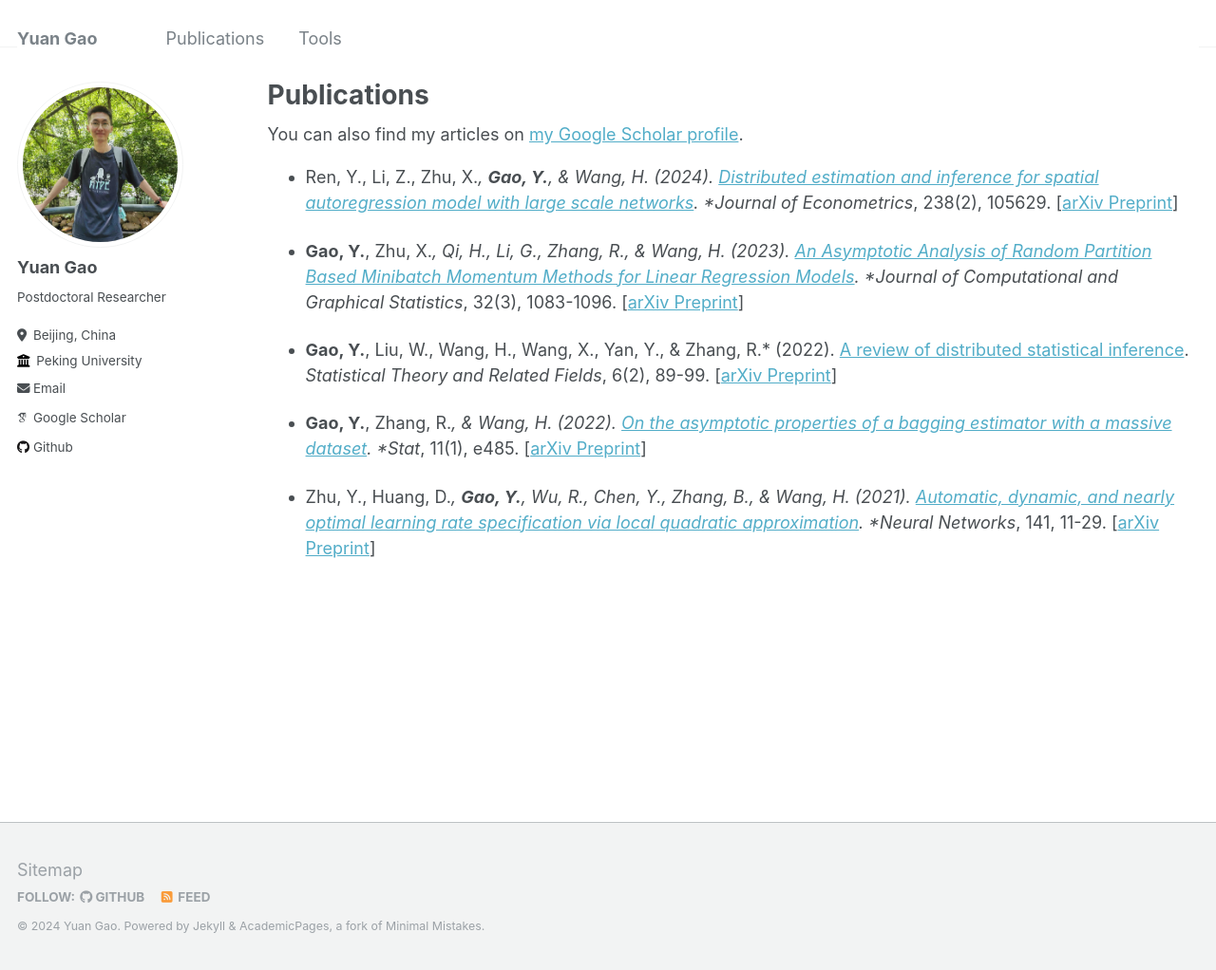
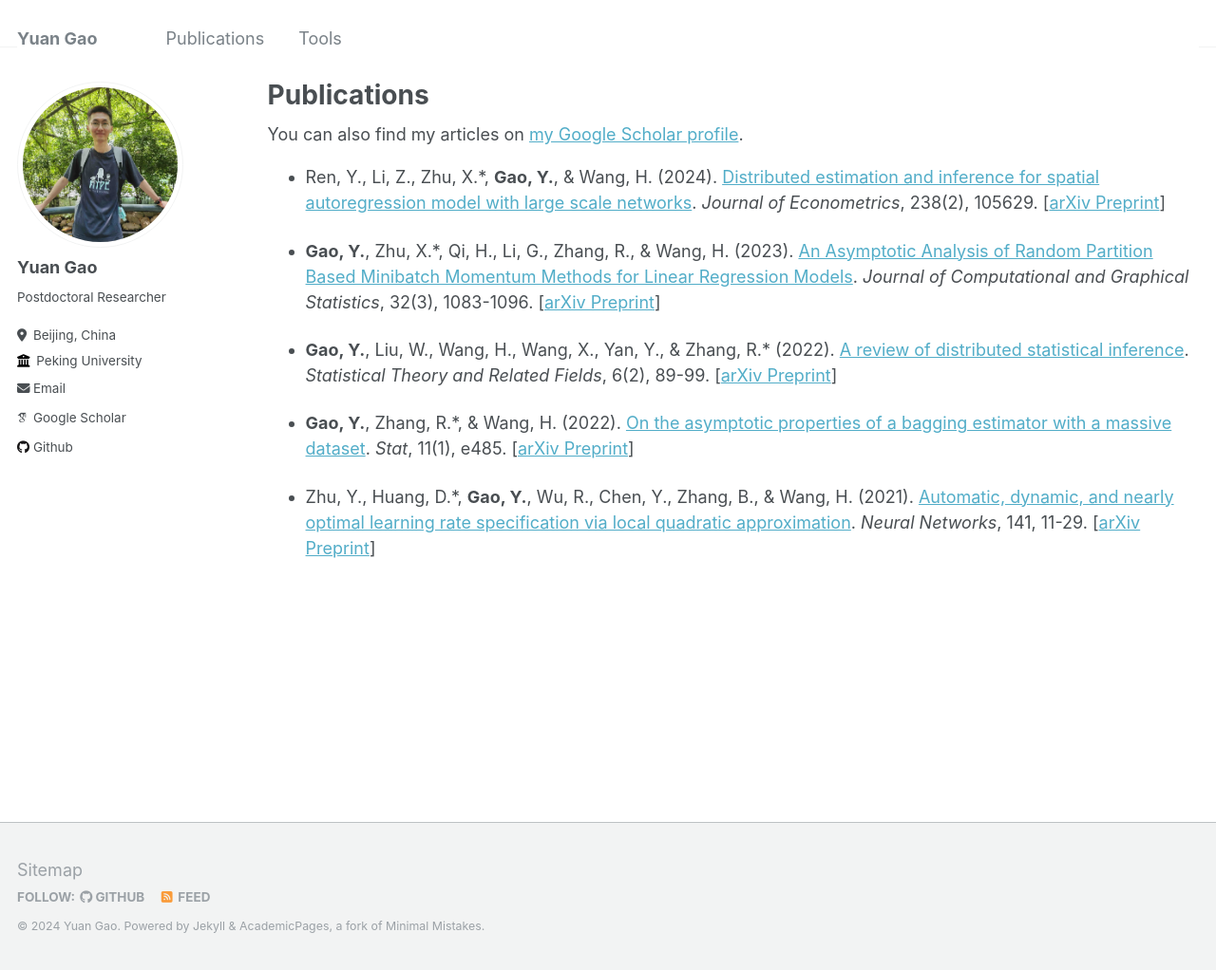
Before and after one commit to YannEmiya/YannEmiya.github.io, a Jekyll site: the page built from _pages/publications.md, in a window 1280 px wide and 1022 px high. Shown: the whole window at 95% size. Built offline with Jekyll 4.4.1, drawn with Linux system fonts in a browser that asks for light colours; some web fonts are replaced.

Commit message:
Update publications.md

```diff
--- a/_pages/publications.md
+++ b/_pages/publications.md
@@ -9,12 +9,12 @@ author_profile: true
   <div class="wordwrap">You can also find my articles on <a href="{{site.author.googlescholar}}">my Google Scholar profile</a>.</div>
 {% endif %}
 
-- Ren, Y., Li, Z., Zhu, X.*, **Gao, Y.**, & Wang, H. (2024). [Distributed estimation and inference for spatial autoregression model with large scale networks](https://doi.org/10.1016/j.jeconom.2023.105629). *Journal of Econometrics*, 238(2), 105629. [[arXiv Preprint](https://arxiv.org/abs/2210.16634)]
+- Ren, Y., Li, Z., Zhu, X.\*, **Gao, Y.**, & Wang, H. (2024). [Distributed estimation and inference for spatial autoregression model with large scale networks](https://doi.org/10.1016/j.jeconom.2023.105629). *Journal of Econometrics*, 238(2), 105629. [[arXiv Preprint](https://arxiv.org/abs/2210.16634)]
 
-- **Gao, Y.**, Zhu, X.*, Qi, H., Li, G., Zhang, R., & Wang, H. (2023). [An Asymptotic Analysis of Random Partition Based Minibatch Momentum Methods for Linear Regression Models](https://www.tandfonline.com/doi/full/10.1080/10618600.2022.2143786). *Journal of Computational and Graphical Statistics*, 32(3), 1083-1096. [[arXiv Preprint](https://arxiv.org/abs/2111.01507)]
+- **Gao, Y.**, Zhu, X.\*, Qi, H., Li, G., Zhang, R., & Wang, H. (2023). [An Asymptotic Analysis of Random Partition Based Minibatch Momentum Methods for Linear Regression Models](https://www.tandfonline.com/doi/full/10.1080/10618600.2022.2143786). *Journal of Computational and Graphical Statistics*, 32(3), 1083-1096. [[arXiv Preprint](https://arxiv.org/abs/2111.01507)]
 
-- **Gao, Y.**, Liu, W., Wang, H., Wang, X., Yan, Y., & Zhang, R.* (2022). [A review of distributed statistical inference](https://www.tandfonline.com/doi/full/10.1080/24754269.2021.1974158). *Statistical Theory and Related Fields*, 6(2), 89-99. [[arXiv Preprint](https://arxiv.org/abs/2304.06245)]
+- **Gao, Y.**, Liu, W., Wang, H., Wang, X., Yan, Y., & Zhang, R.\* (2022). [A review of distributed statistical inference](https://www.tandfonline.com/doi/full/10.1080/24754269.2021.1974158). *Statistical Theory and Related Fields*, 6(2), 89-99. [[arXiv Preprint](https://arxiv.org/abs/2304.06245)]
 
-- **Gao, Y.**, Zhang, R.*, & Wang, H. (2022). [On the asymptotic properties of a bagging estimator with a massive dataset](https://onlinelibrary.wiley.com/doi/full/10.1002/sta4.485). *Stat*, 11(1), e485. [[arXiv Preprint](https://arxiv.org/abs/2304.06278)]
+- **Gao, Y.**, Zhang, R.\*, & Wang, H. (2022). [On the asymptotic properties of a bagging estimator with a massive dataset](https://onlinelibrary.wiley.com/doi/full/10.1002/sta4.485). *Stat*, 11(1), e485. [[arXiv Preprint](https://arxiv.org/abs/2304.06278)]
 
-- Zhu, Y., Huang, D.*, **Gao, Y.**, Wu, R., Chen, Y., Zhang, B., & Wang, H. (2021). [Automatic, dynamic, and nearly optimal learning rate specification via local quadratic approximation](https://www.sciencedirect.com/science/article/pii/S0893608021001131). *Neural Networks*, 141, 11-29. [[arXiv Preprint](https://arxiv.org/abs/2004.03260)]
+- Zhu, Y., Huang, D.\*, **Gao, Y.**, Wu, R., Chen, Y., Zhang, B., & Wang, H. (2021). [Automatic, dynamic, and nearly optimal learning rate specification via local quadratic approximation](https://www.sciencedirect.com/science/article/pii/S0893608021001131). *Neural Networks*, 141, 11-29. [[arXiv Preprint](https://arxiv.org/abs/2004.03260)]
```
